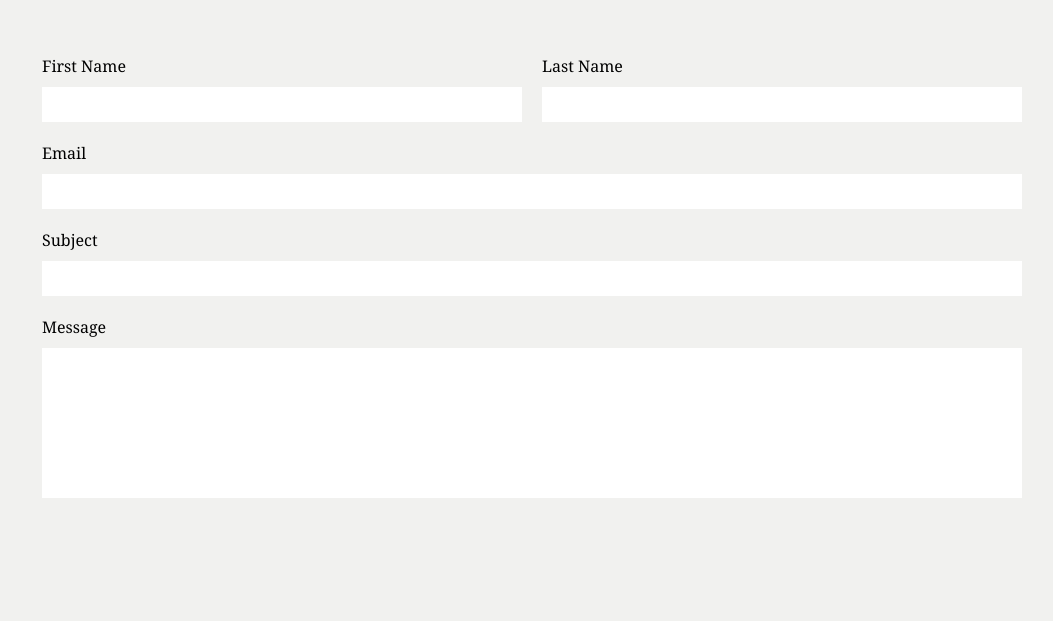
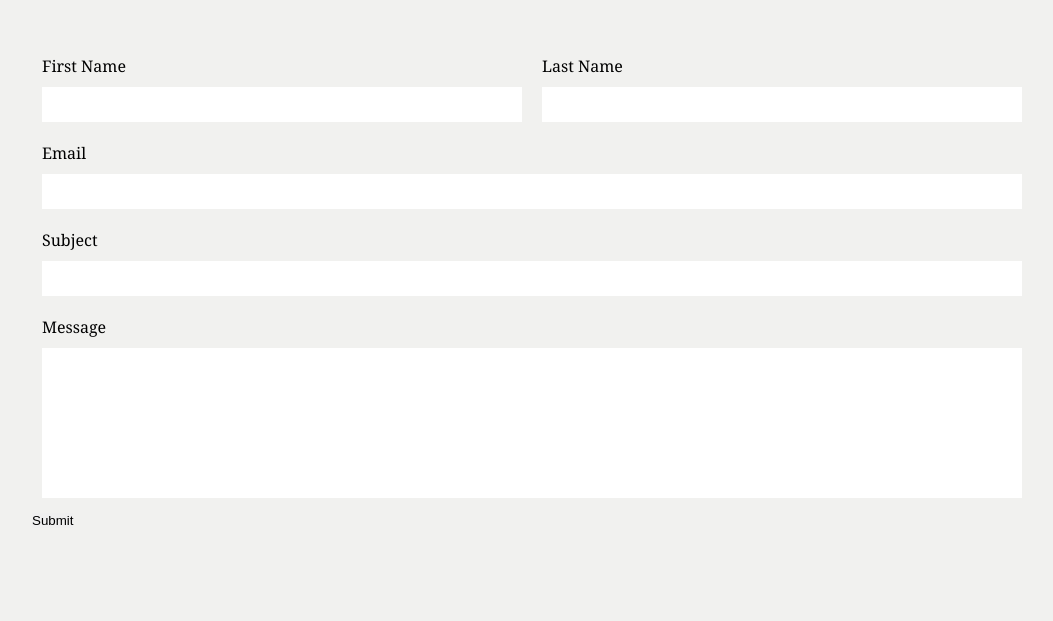
Before and after one commit to izzy1090/edie-templeton-design, a React (Create React App) app: page /contact in a window 1280 px wide. Shown: the part 179-800 px from the top of the page, without its empty margins (108-1161 px from the left). Built offline with nearby package versions, Linux system fonts and the light colour scheme.

Commit message:
Setup input and textarea forms to collect submission details

```diff
--- a/src/components/contact.js
+++ b/src/components/contact.js
@@ -1,4 +1,40 @@
+import { useState } from "react";
+
 function Contact ( { contactForms } ) {
+
+    const [ submissionText, setSubmissionText ] = useState({
+        First: '',
+        Last: '',
+        Email: '',
+        Subject: '',
+        Message: ''
+    });
+
+    const handleChange = (event)=>{
+        event.preventDefault();
+        // Deconstruct the "name" and "value" properties from the event.target associated with the input / textarea
+        const { name, value } = event.target;
+
+        // Spread existing submissions into key/value pairs
+        // Then add at the end of the object the latest event.target passed into input / textarea field
+        setSubmissionText({
+            ...submissionText,
+            [name]: value
+        })
+    }
+
+    const handleSubmit = (event) =>{
+        event.preventDefault()
+        console.log(submissionText);
+        setSubmissionText({
+            First: '',
+            Last: '',
+            Email: '',
+            Subject: '',
+            Message: ''
+        });
+    }
+
     const contactArray = [];
     // eslint-disable-next-line
     const taggedForms = contactForms.map((form, i)=>{
@@ -13,40 +49,58 @@ function Contact ( { contactForms } ) {
                     id={contactArray[0].id}
                     className="formContainer">
                         {contactArray[0].label}
-                        <input/>
+                        <input name="First"
+                            value={submissionText.First}
+                            onChange={handleChange}/>
                 </div>
                 <div key={contactArray[1].key}
                     id={contactArray[1].id}
                     className="formContainer">
                         {contactArray[1].label}
-                        <input/>
+                        <input name="Last"
+                            value={submissionText.Last}
+                            onChange={handleChange}/>
                 </div>
             </div>
-        } else if (contactArray[i].id === 'email' || contactArray[i].id === 'subject')
+        } else if (contactArray[i].id === 'email')
         {
             return <div key={contactArray[i].key}
                 id={contactArray[i].id}
                 className="formContainer">
                     {contactArray[i].label}
-                <input/>
+                <input name="Email"
+                    value={submissionText.Email}
+                    onChange={handleChange}/>
             </div>
-        } else if (contactArray[i].id === 'message')
+        } else if (contactArray[i].id === 'subject')
         {
             return <div key={contactArray[i].key}
                 id={contactArray[i].id}
                 className="formContainer">
                     {contactArray[i].label}
-                <form>
-                    <textarea/>
-                </form>
+                <input name="Subject"
+                    value={submissionText.Subject}
+                    onChange={handleChange}/>
+            </div>
+        }  else if (contactArray[i].id === 'message')
+        {
+            return <div key={contactArray[i].key}
+                id={contactArray[i].id}
+                className="formContainer">
+                    {contactArray[i].label}
+                    <textarea name="Message"
+                        value={submissionText.Message}
+                        onChange={handleChange}/>
             </div>
         }
-
     });
 
     return <div className="contactContainer">
         <div className="contactBody">
-            {taggedForms}
+            <form onSubmit={handleSubmit}>
+                {taggedForms}
+                <button type="submit">Submit</button>
+            </form>
         </div>
     </div>
 }
--- a/src/pages/ProjectsPage.js
+++ /dev/null
@@ -1,6 +0,0 @@
-function ProjectsPage()
-{
-    return "Projects";
-}
-
-export default ProjectsPage;
--- a/src/styles/contact.css
+++ b/src/styles/contact.css
@@ -39,17 +39,13 @@
     margin: 10px 0px 0px 0px;
 }
 
-.formContainer > form {
-    margin: 10px 0px 0px 0px;
-    width: 100%;
-}
-
-.formContainer > form > textarea{
+.formContainer > textarea {
     box-sizing: border-box;
     resize: none;
     width: inherit;
     height: 150px;
     padding: 10px;
+    margin: 10px 0px 0px 0px;
 }
 
 @media only screen and (max-width: 600px) {
```
Also changed, not shown: src/components/projects.js (deleted).
